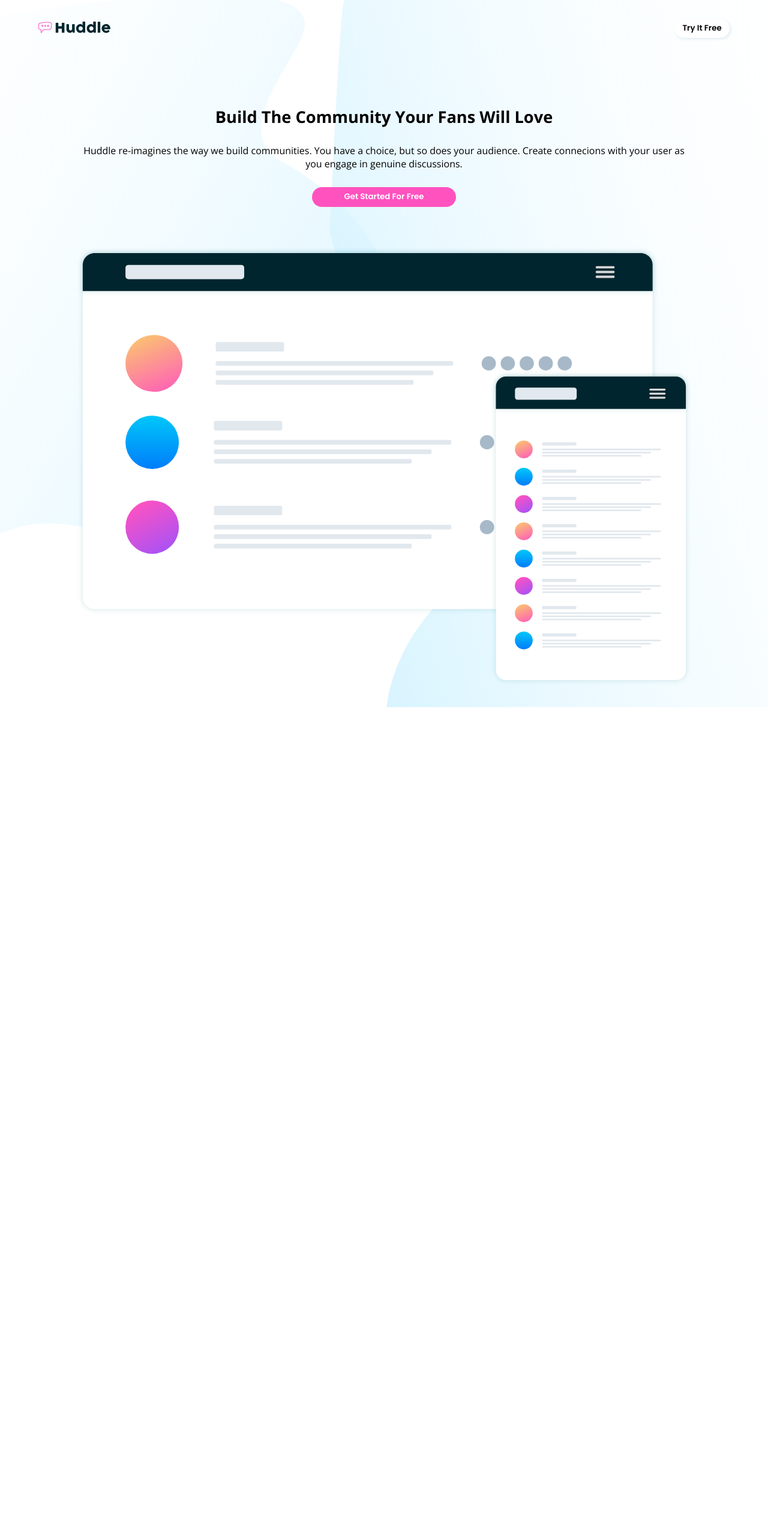
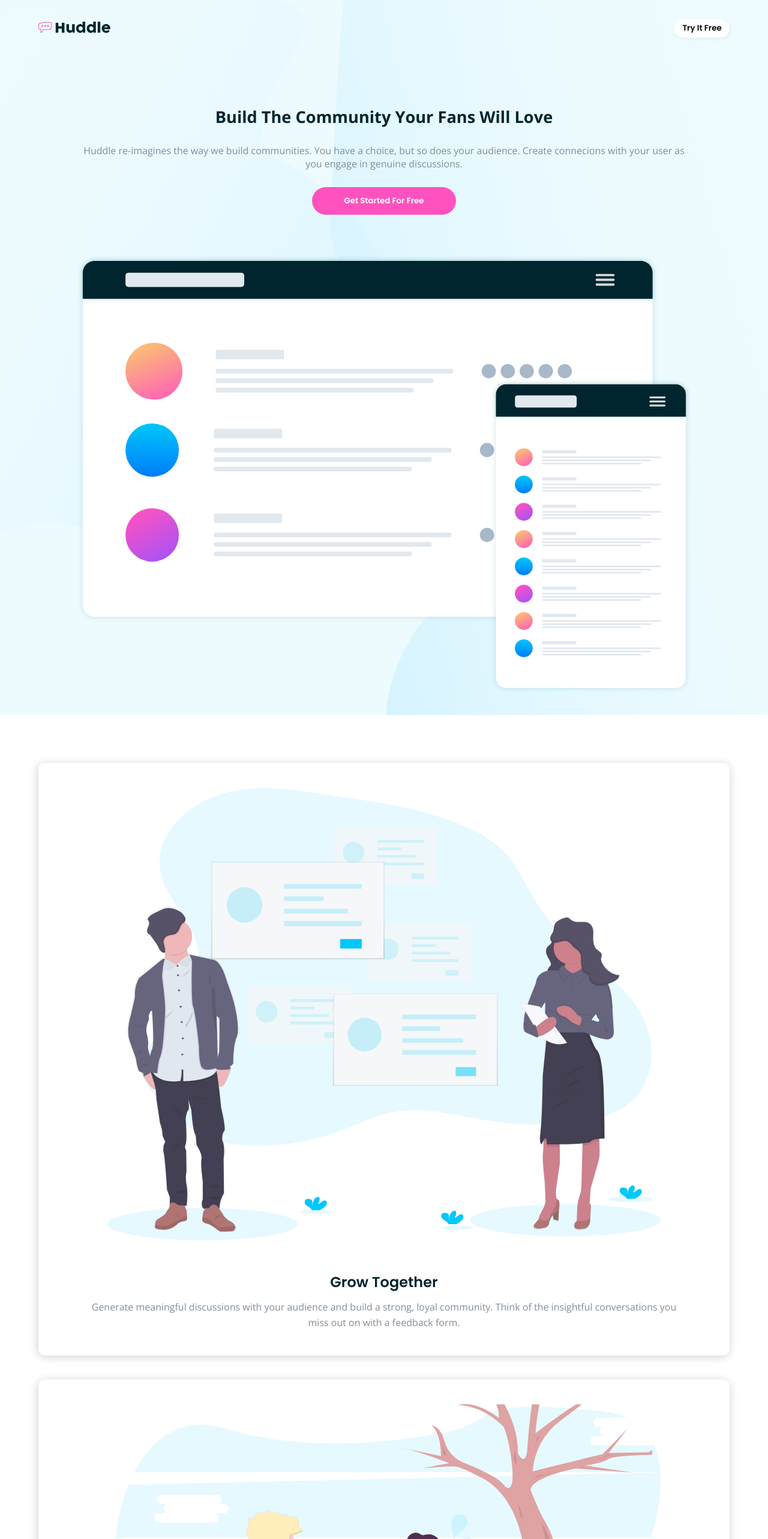
Before and after one commit to OscarAnillo/huddle_landing_page, a React (Create React App) app: page / in a window 1280 px wide. Shown: the top 2566 px of the page at 60% size. Before the commit the page ends 1179 px from the top, so only its background shows below. Built offline with nearby package versions, Linux system fonts and the light colour scheme.

Commit message:
add build, main and footer component

```diff
--- a/package.json
+++ b/package.json
@@ -8,6 +8,7 @@
     "@testing-library/user-event": "^13.5.0",
     "react": "^18.2.0",
     "react-dom": "^18.2.0",
+    "react-icons": "^4.6.0",
     "react-scripts": "5.0.1",
     "web-vitals": "^2.1.4"
   },
--- a/src/App.css
+++ b/src/App.css
@@ -1,17 +1,17 @@
 @import url('https://fonts.googleapis.com/css2?family=Open+Sans:wght@400;700&family=Poppins:wght@600&display=swap');
-
-/*
-  font-family: 'Open Sans', sans-serif;
-  font-family: 'Poppins', sans-serif;
-*/
 
 * {
   margin: 0;
   padding: 0;
+  list-style: none;
 }
 
 .App {
   text-align: center;
+}
+.container {
+  width: 90%;
+  margin: auto;
 }
 img {
   max-width: 100%;
@@ -22,6 +22,8 @@ img {
   background-image: url("/public/images/bg-hero-mobile.svg");
   background-position: center top;
   background-size: cover;
+  background-repeat: no-repeat;
+  background-color: rgb(237, 251, 254);
 }
 .header-row {
   display: flex;
@@ -46,6 +48,7 @@ img {
 }
 
 .hero h1 {
+  color: hsl(192, 100%, 9%);
   font-family: 'Open Sans', sans-serif;
   font-weight: 700;
   font-size: 1.7rem;
@@ -54,6 +57,7 @@ img {
   padding: 3em 0 1em 0;
 }
 .hero p {
+  color: hsl(208, 11%, 55%);
   font-family: 'Open Sans', sans-serif;
   font-weight: 400;
   width: 80%;
@@ -63,14 +67,134 @@ img {
 .hero button {
   background-color: hsl(322, 100%, 66%);
   border: none;
-  border-radius: 20px;
+  border-radius: 40px;
   color: #fff;
   font-family: 'Poppins', sans-serif;
   font-weight: 600;
-  padding: .5em 4em;
+  padding: 1em 4em;
   margin-bottom: 5em;
 }
 .hero img {
   padding-bottom: 2em;
   max-width: 80%;
 }
+
+/* MainComponent */
+.main-section {
+  margin-top: 5em;
+  margin-bottom: 10em;
+}
+.main-section > div {
+  border-radius: 10px;
+  box-shadow: -1px 2px 15px rgb(205, 208, 209);
+  margin: 2.5em 0;
+  padding: 2.6em 0;
+}
+.main-section > div img {
+  width: 80%;
+  margin-bottom: 3em;
+}
+.main-section > div h2 {
+  color: hsl(192, 100%, 9%);
+  font-family: 'Poppins', sans-serif;
+  font-weight: 600;
+  padding-bottom: .5em;
+}
+.main-section > div p {
+  color: hsl(208, 11%, 55%);
+  font-family: 'Open Sans', sans-serif;
+  font-weight: 400;
+  line-height: 1.6em;
+  width: 85%;
+  margin: auto;
+}
+
+/* BuildCommunity */
+.build-box {
+  background-color: #fff;
+  border-radius: 10px;
+  box-shadow: -1px -2px 15px rgb(205, 208, 209);
+  z-index: 2;
+  position: relative;
+  top: 70px;
+}
+.build-container {
+  width: 90%;
+  margin: auto;
+  padding: 2em 0;
+}
+.build-container h1 {
+  color: hsl(192, 100%, 9%);
+  font-family: 'Poppins', sans-serif;
+  font-weight: 600;
+  font-size: 1.1rem;
+  padding-bottom: 1.5em;
+}
+.build-container button {
+  background-color: hsl(322, 100%, 66%);
+  border: none;
+  border-radius: 40px;
+  color: #fff;
+  font-family: 'Poppins', sans-serif;
+  font-weight: 600;
+  padding: 1em 4em;
+}
+
+/* FooterComponent */
+.footer {
+  background-color: rgb(0, 37, 46);
+  color: #fff;
+  text-align: left;
+  height: auto;
+  padding-top: 7em;
+  z-index: 1;
+
+}
+.footer > div {
+  /* border: 1px solid red; */
+  width: 90%;
+  margin: auto;
+}
+.footer .logo {
+  fill:#fff;
+  color: #fff;
+  /* background-color: #fff; */
+  margin-bottom: 1em;
+}
+.footer-row {
+  display: flex;
+  align-items: flex-start;
+  justify-content: flex-start;
+}
+.footer-row > div:nth-child(1) {
+  /* border: 1px solid red; */
+  width: 15%;
+}
+.footer-row > div:nth-child(2) {
+  /* border: 1px solid red; */
+  width: 85%;
+  font-family: 'Open Sans', sans-serif;
+  font-weight: 400;
+  margin: 0 0 2em 0;
+}
+.footer ul li {
+  font-family: 'Open Sans', sans-serif;
+  font-weight: 400;
+  margin: 1em 0;
+}
+.footer-row-socials {
+  display: flex;
+  align-items: center;
+  justify-content: center;
+  padding-bottom: 1em;
+}
+.footer-row-socials div {
+  border: 1px solid #fff;
+  border-radius: 30px;
+  padding: .6em;
+  margin: 0 .5em;
+}
+.copy {
+  text-align: center;
+  padding-bottom: 1em;
+}
--- a/src/App.js
+++ b/src/App.js
@@ -1,11 +1,19 @@
+import HeaderComponent from './Components/header-component';
+import MainComponent from './Components/main-component';
+import BuildCommunity from './Components/build-community';
+import FooterComponent from './Components/footer-component';
 
 import './App.css';
-import HeaderComponent from './Components/header-component';
 
 function App() {
   return (
     <div className="App">
       <HeaderComponent />
+      <div className="container">
+        <MainComponent />
+        <BuildCommunity />
+      </div>
+      <FooterComponent />
     </div>
   );
 }
--- /dev/null
+++ b/src/Components/build-community.js
@@ -0,0 +1,10 @@
+export default function BuildCommunity(){
+    return (
+        <div className="build-box">
+            <div className="build-container">
+                <h1>Ready To Build Your Community?</h1>
+                <button>Get Started For Free</button>
+            </div>
+        </div>
+    )
+}
--- /dev/null
+++ b/src/Components/footer-component.js
@@ -0,0 +1,61 @@
+import { FaFacebook, FaTwitter, FaInstagram } from "react-icons/fa";
+
+export default function FooterComponent(){
+    return (
+        <footer className="footer">
+            <div>
+                <img src="images/logo.svg" alt="" className="logo" />
+                <div className="footer-row">
+                    <div>
+                        <img src="images/icon-location.svg" alt="" />
+                    </div>
+                    <div>
+                        <p>Lorem ipsumd dolor sit amet, consectetur adispicing elit, sed do eiusmod tempor incididunt ut labore et dolore magna aliqua</p>
+                    </div>
+                </div>
+                <div className="footer-row">
+                    <div>
+                        <img src="images/icon-phone.svg" alt="" />
+                    </div>
+                    <div>
+                        <p>+1-543-123-4567</p>
+                    </div>
+                </div>
+                <div className="footer-row">
+                    <div>
+                        <img src="images/icon-email.svg" alt="" />
+                    </div>
+                    <div>
+                        <p>example@fylo.com</p>
+                    </div>
+                </div>
+                <div>
+                    <ul>
+                        <li>About Us</li>
+                        <li>What We Do</li>
+                        <li>FAQ</li>
+                    </ul>
+                </div>
+                <div>
+                    <ul>
+                        <li>Career</li>
+                        <li>Blog</li>
+                        <li>Contact Us</li>
+                    </ul>
+                </div>
+                <div className="footer-row-socials">
+                    <div>
+                        <FaFacebook />
+                    </div>
+                    <div>
+                        <FaTwitter />
+                    </div>
+                    <div>
+                        <FaInstagram />
+                    </div>
+                </div>
+                <p className="copy">Copyright 2022 Huddle. All rights reserved.</p>
+            </div>
+        </footer>
+    )
+}
--- /dev/null
+++ b/src/Components/main-component.js
@@ -0,0 +1,33 @@
+export default function MainComponent(){
+    return (
+        <section className="main-section">
+            <div>
+                <div>
+                    <img src="images/illustration-grow-together.svg" alt="" />
+                </div>
+                <div>
+                    <h2>Grow Together</h2>
+                    <p>Generate meaningful discussions with your audience and build a strong, loyal community. Think of the insightful conversations you miss out on with a feedback form.</p>
+                </div>
+            </div>
+            <div>
+                <div>
+                    <img src="images/illustration-flowing-conversation.svg" alt="" />
+                </div>
+                <div>
+                    <h2>Flowing Conversations</h2>
+                    <p>You wouldn't paginate a conversation in real life, so why do it online? Our threads have just-in-time loading for a more natural flow.</p>
+                </div>
+            </div>
+            <div>
+                <div>
+                    <img src="images/illustration-your-users.svg" alt="" />
+                </div>
+                <div>
+                    <h2>Your Users</h2>
+                    <p>It takes no time at all to integrate Huddle with your app's authentication solution. This means, once signed in to your app, your users can start chatting immediately.</p>
+                </div>
+            </div>
+        </section>
+    )
+}
```
Also changed, not shown: 1 other file (tests, documents, lock files or other folders).
